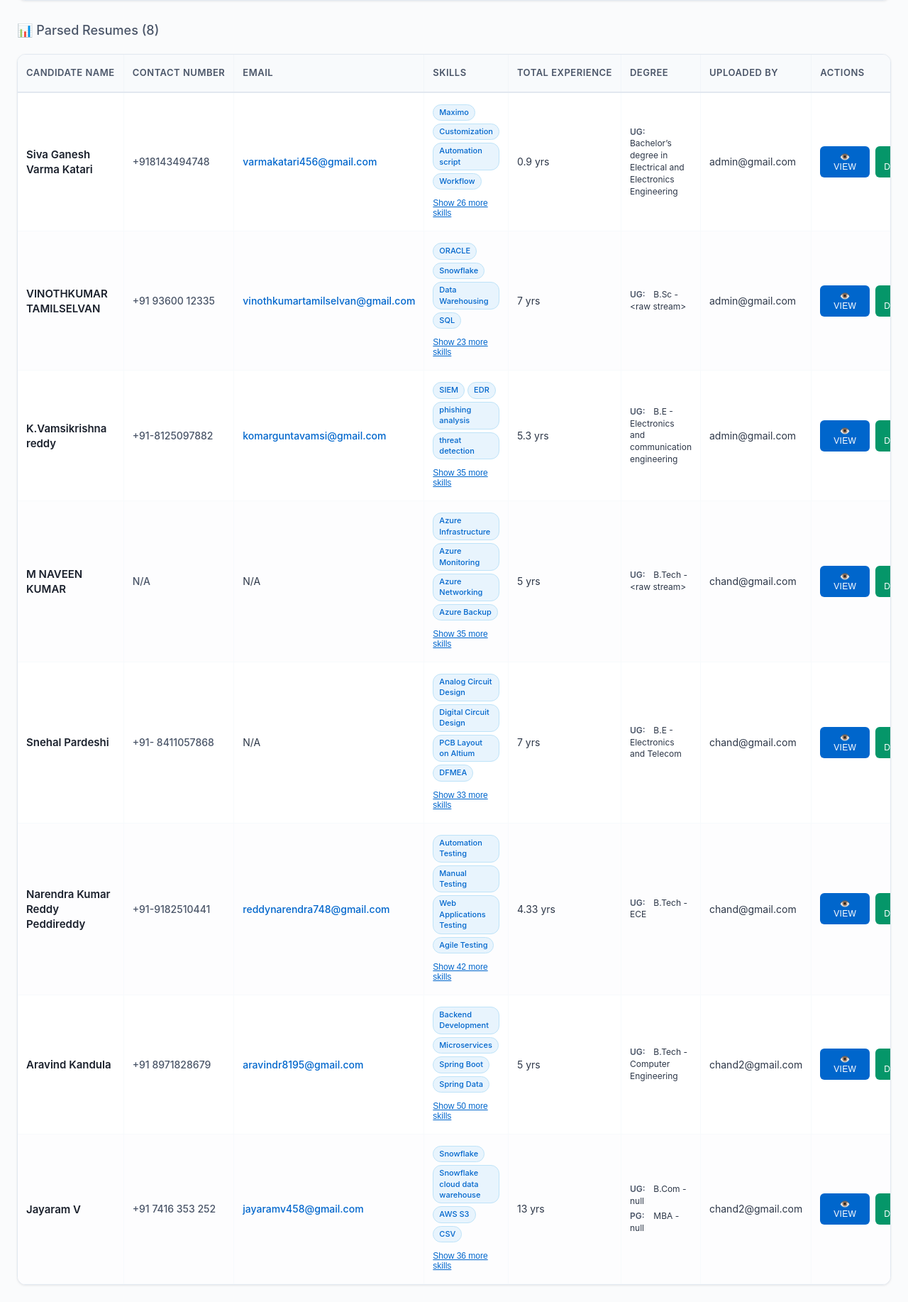
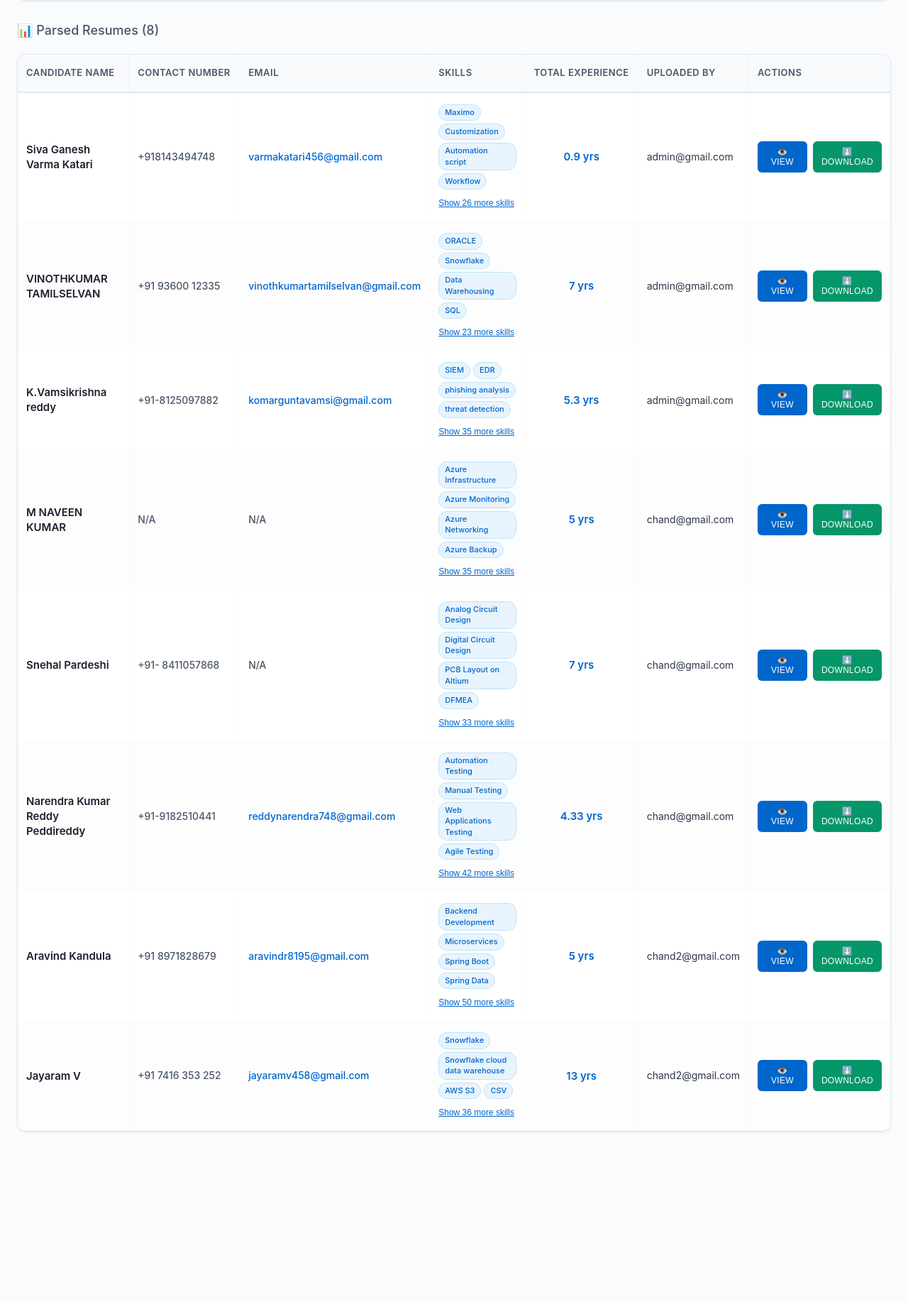
Before and after one commit to sharathkandhan20/Resume-Parser, a Django app: page /parser/get-resumes/ in a window 1280 px wide. Shown: the part 385-2219 px from the top of the page at 71% size. After the commit the page ends 1979 px from the top, so only its background shows below. Run offline with Django 4.2, Linux system fonts and the light colour scheme; a user stored in the database is signed in; data comes from the database, SQL or seed files in the repository.

Commit message:
ug pg education (this is correct version)

```diff
--- a/templates/parser/list_resume.html
+++ b/templates/parser/list_resume.html
@@ -452,15 +452,14 @@
         border-right: none;
     }
 
-    /* Column widths for 8 columns (added Degree column) */
-    th:nth-child(1) { width: 16%; } /* Candidate Name */
-    th:nth-child(2) { width: 11%; } /* Contact Number */
-    th:nth-child(3) { width: 16%; } /* Email */
-    th:nth-child(4) { width: 18%; } /* Skills */
-    th:nth-child(5) { width: 8%; }  /* Total Experience */
-    th:nth-child(6) { width: 15%; } /* Degree */
-    th:nth-child(7) { width: 10%; } /* Uploaded By */
-    th:nth-child(8) { width: 6%; }  /* Actions */
+    /* Column widths for 7 columns */
+    th:nth-child(1) { width: 18%; } /* Candidate Name */
+    th:nth-child(2) { width: 13%; } /* Contact Number */
+    th:nth-child(3) { width: 18%; } /* Email */
+    th:nth-child(4) { width: 22%; } /* Skills */
+    th:nth-child(5) { width: 9%; }  /* Total Experience */
+    th:nth-child(6) { width: 12%; } /* Uploaded By */
+    th:nth-child(7) { width: 8%; }  /* Actions */
 
     tbody tr {
         border-bottom: 1px solid #f7fafc;
@@ -570,26 +569,12 @@
         display: none;
     }
 
-    /* Degree column styling */
-    .degree-info {
-        font-size: 12px;
-        line-height: 1.4;
-    }
-
-    .degree-item {
-        display: block;
-        padding: 2px 0;
-    }
-
-    .degree-label {
+    /* Experience styling */
+    .experience {
         font-weight: 600;
-        color: #4a5568;
-        display: inline-block;
-        min-width: 30px;
-    }
-
-    .degree-value {
-        color: #2d3748;
+        color: #0066cc;
+        text-align: center;
+        font-size: 15px;
     }
 
     /* Action buttons */
@@ -933,7 +918,6 @@
                     <th>Email</th>
                     <th>Skills</th>
                     <th>Total Experience</th>
-                    <th>Degree</th>
                     {% if user.is_admin %}
                     <th>Uploaded By</th>
                     {% endif %}
@@ -990,26 +974,6 @@
                             {% endif %}
                         </div>
                     </td>
-                    <td data-label="Degree">
-                        <div class="degree-info">
-                            {% if resume.ug_degree or resume.pg_degree %}
-                                {% if resume.ug_degree and resume.ug_degree != "N/A" %}
-                                    <span class="degree-item">
-                                        <span class="degree-label">UG:</span>
-                                        <span class="degree-value">{{ resume.ug_degree }}</span>
-                                    </span>
-                                {% endif %}
-                                {% if resume.pg_degree and resume.pg_degree != "N/A" %}
-                                    <span class="degree-item">
-                                        <span class="degree-label">PG:</span>
-                                        <span class="degree-value">{{ resume.pg_degree }}</span>
-                                    </span>
-                                {% endif %}
-                            {% else %}
-                                N/A
-                            {% endif %}
-                        </div>
-                    </td>
                     {% if user.is_admin %}
                     <td data-label="Uploaded By">{{ resume.uploaded_by.email|default:"N/A" }}</td>
                     {% endif %}
@@ -1026,7 +990,7 @@
                 </tr>
                 {% empty %}
                 <tr>
-                    <td colspan="{% if user.is_admin %}8{% else %}7{% endif %}" class="empty-state">
+                    <td colspan="{% if user.is_admin %}7{% else %}6{% endif %}" class="empty-state">
                         <h3>No resumes found</h3>
                         <p>Start by uploading some resumes to see them here.</p>
                     </td>
@@ -1314,32 +1278,6 @@
     }
         }
 
-        // Function to format degree information
-        function formatDegreeInfo(resume) {
-            let degreeHtml = '';
-
-            // Handle both server response and DOM extracted data
-            const ugDegree = resume.ug_degree || '';
-            const pgDegree = resume.pg_degree || '';
-
-            if (ugDegree || pgDegree) {
-                if (ugDegree && ugDegree !== 'N/A') {
-                    degreeHtml += `<span class="degree-item">
-                        <span class="degree-label">UG:</span>
-                        <span class="degree-value">${ugDegree}</span>
-                    </span>`;
-                }
-                if (pgDegree && pgDegree !== 'N/A') {
-                    degreeHtml += `<span class="degree-item">
-                        <span class="degree-label">PG:</span>
-                        <span class="degree-value">${pgDegree}</span>
-                    </span>`;
-                }
-            }
-
-            return degreeHtml || 'N/A';
-        }
-
         // Toggle skills display
         function toggleSkills(resumeId) {
             const container = document.getElementById(`skills-${resumeId}`);
@@ -1372,8 +1310,7 @@
                         email: cells[2].textContent.trim(),
                         skills: extractSkillsFromCell(cells[3]),
                         experience: parseFloat(cells[4].textContent.trim()) || null, // FIX 4: Parse experience as float
-                        degree: cells[5].textContent.trim(), // Add degree data
-                        uploadedBy: isAdmin && cells[6] ? cells[6].textContent.trim() : null,
+                        uploadedBy: isAdmin && cells[5] ? cells[5].textContent.trim() : null,
                         element: row
                     };
                     resumes.push(resume);
@@ -1403,7 +1340,7 @@
 
             if (resumes.length === 0) {
                 const emptyRow = document.createElement('tr');
-                const colspan = isAdmin ? 8 : 7;
+                const colspan = isAdmin ? 7 : 6;
 
                 // Check if filters are applied
                 const hasFilters = selectedSkills.length > 0 ||
@@ -1542,11 +1479,6 @@
                     <td data-label="Total Experience">
                         <div class="experience">${experienceValue}</div>
                     </td>
-                    <td data-label="Degree">
-                        <div class="degree-info">
-                            ${formatDegreeInfo(resume)}
-                        </div>
-                    </td>
                     ${isAdmin ? `<td data-label="Uploaded By">${uploadedByValue}</td>` : ''}
                     <td data-label="Actions">
                         <div class="actions">
```
